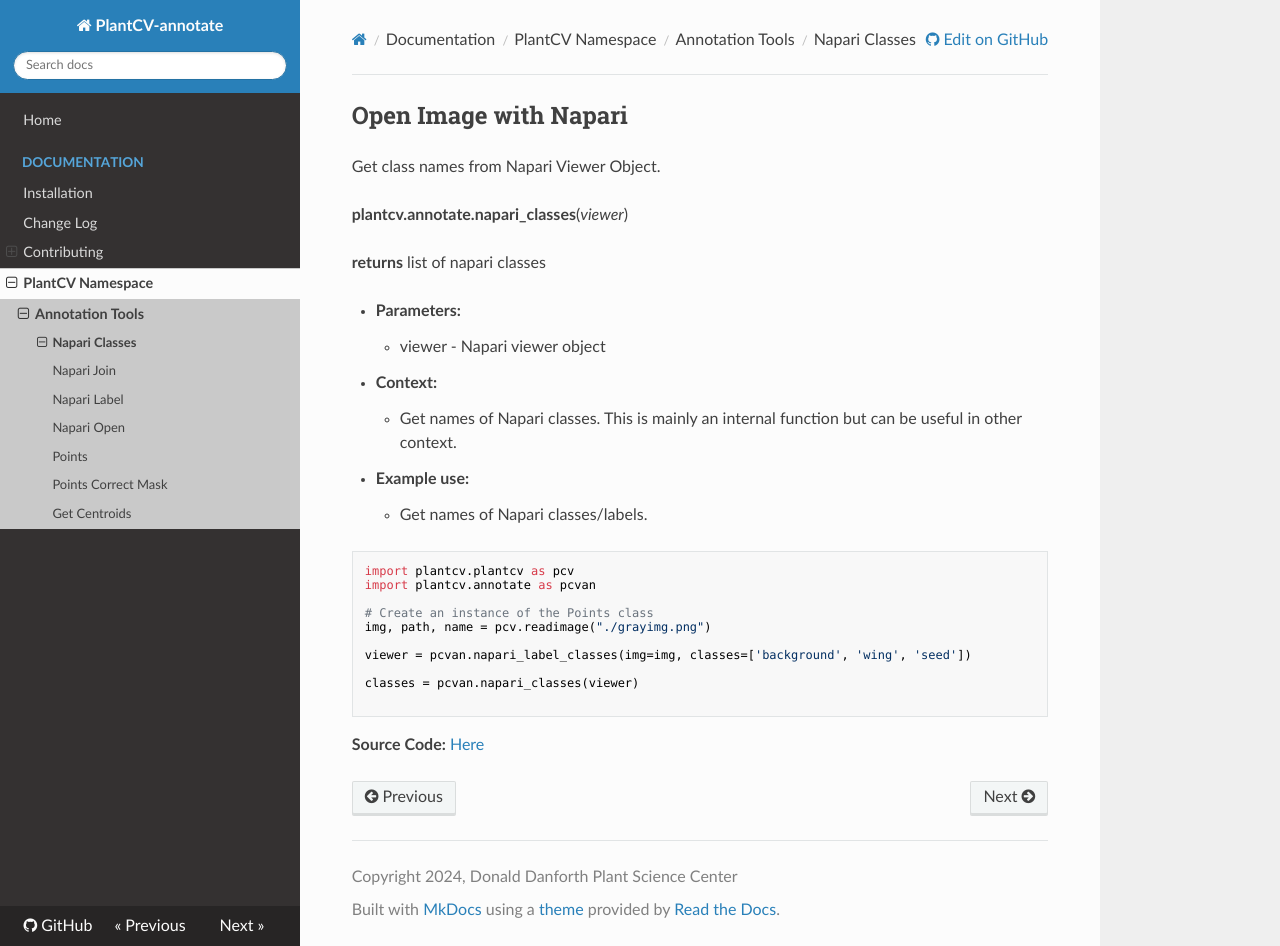
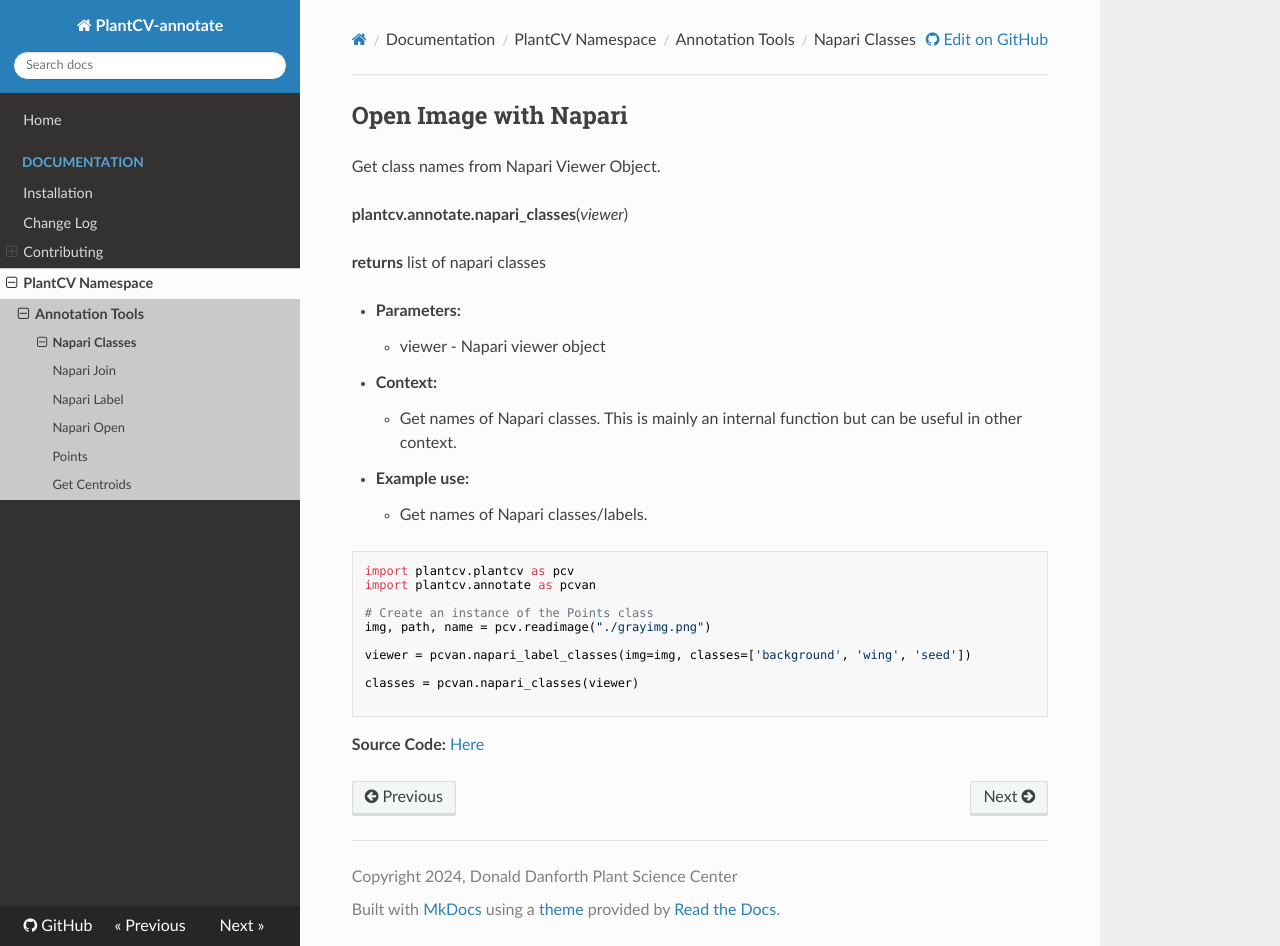
Before and after one commit to danforthcenter/plantcv-annotate, an MkDocs documentation site: the page built from docs/napari_classes.md, in a window 1280 px wide and 946 px high. Built offline with MkDocs 1.6.1, drawn with Linux system fonts in a browser that asks for light colours; nearby versions of some CDN libraries.

Commit message:
remove extra doc from mkdocs

```diff
--- a/mkdocs.yml
+++ b/mkdocs.yml
@@ -22,7 +22,6 @@ nav:
       - Napari Label: napari_label_classes.md
       - Napari Open: napari_open.md
       - Points: Points.md
-      - Points Correct Mask: points_correct_mask.md
       - Get Centroids: get_centroids.md
 markdown_extensions:
   - toc:
```
